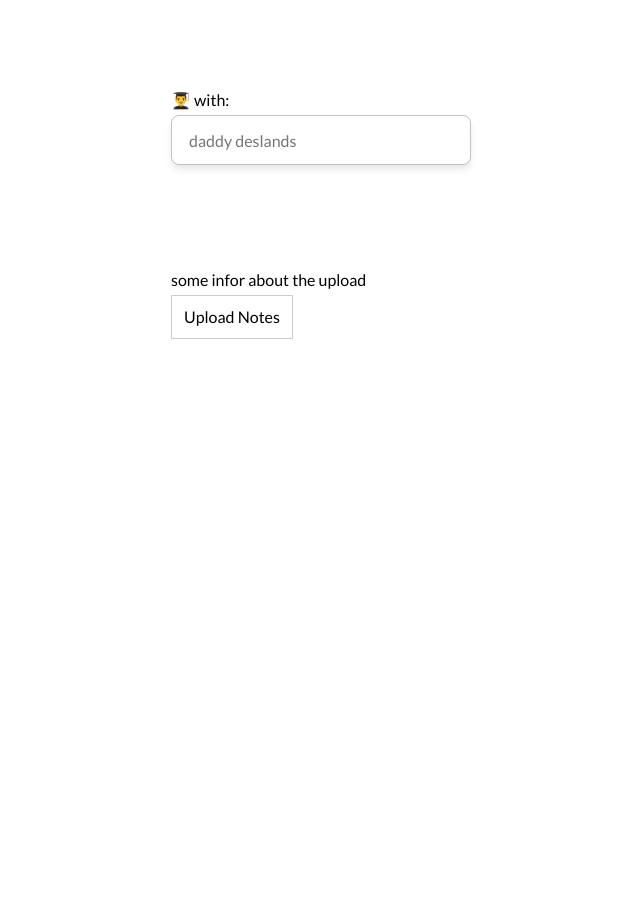
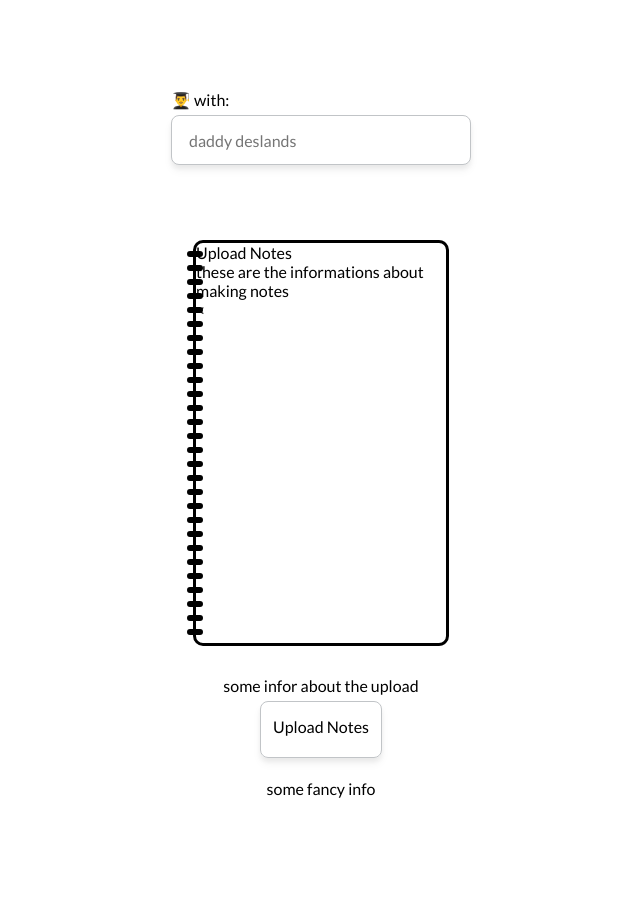
Before and after one commit to rhotter/marinotes, a Flask app: page /share in a window 1280 px wide. Shown: the part 559-1474 px from the top of the page, without its empty margins (319-959 px from the left). Before the commit the page ends 898 px from the top, so only its background shows below. Run offline with Flask 2, Linux system fonts and the light colour scheme.

Commit message:
morework

```diff
--- a/static/css/share.css
+++ b/static/css/share.css
@@ -133,8 +133,53 @@ input[type="file"] {
     display: none;
 }
 .uploadStyle {
-    border: 1px solid #ccc;
     display: inline-block;
     padding: 6px 12px;
     cursor: pointer;
+		border: 1px solid #C1C4C7;
+		border-top-right-radius: 8px;
+		border-top-left-radius: 8px;
+		border-bottom-right-radius: 8px;
+		border-bottom-left-radius: 8px;
+		font-size: 16px;
+		padding-top: 10px;
+		padding-bottom: 10px;
+		height: 35px;
+		box-shadow: 0 4px 4px 0 rgba(0, 0, 0, 0.05), 0 6px 10px 0 rgba(0, 0, 0, 0.045);
+		text-align: center;
 }
+
+.uploadHolder{
+	position: relative;
+}
+
+.pageDRW{
+	border: 3px solid black;
+	border-radius: 10px;
+	height: 400px;
+	width: 250px;
+	margin: 0 auto;
+	position: relative;
+}
+
+.rectHold{
+	position: absolute;
+	left: -9px;
+	top: 8px;
+}
+
+.rectDRW{
+	border: 3px solid black;
+	border-radius: 10px;
+	height: 0px;
+	width: 10px;
+	margin-bottom: 8px;
+}
+
+.noteTitle{
+
+}
+
+.noteBody{
+
+}
--- a/templates/share.html
+++ b/templates/share.html
@@ -72,7 +72,27 @@
 					<button id="tBut" disabled type ="button" class="nextBut"   onclick="nextStep()">Done</button>
 				</div> -->
 			</div>
-			<div class="inputHolder">
+
+			<div class="uploadHolder">
+
+				<div class="pageDRW">
+					<div class="rectHold">
+						<div class="rectDRW"></div><div class="rectDRW"></div><div class="rectDRW"></div><div class="rectDRW"></div><div class="rectDRW"></div><div class="rectDRW"></div><div class="rectDRW"></div><div class="rectDRW"></div><div class="rectDRW"></div>
+						<div class="rectDRW"></div><div class="rectDRW"></div><div class="rectDRW"></div><div class="rectDRW"></div><div class="rectDRW"></div><div class="rectDRW"></div><div class="rectDRW"></div><div class="rectDRW"></div><div class="rectDRW"></div>
+						<div class="rectDRW"></div><div class="rectDRW"></div><div class="rectDRW"></div><div class="rectDRW"></div><div class="rectDRW"></div><div class="rectDRW"></div><div class="rectDRW"></div><div class="rectDRW"></div><div class="rectDRW"></div>
+						<div class="rectDRW"></div>
+					</div>
+
+					<div class="noteTitle"> Upload Notes </div>
+					<div class="noteBody"> these are the informations about making notes </div>
+					<
+
+				</div>
+
+
+			</div>
+
+			<div style="text-align: center;" class="inputHolder">
 				<div>
 					some infor about the upload
 				</div>
@@ -80,6 +100,8 @@
 					Upload Notes
 				</label>
 				<input id="file1" type="file" accept=".pdf" multiple>
+				<p> some fancy info </p>
+
 							<!-- <div class="buttonHolder">
 								<button type="button" onclick="prevStep()">previous</button>
 								<button id="tBut" disabled type ="button" style="text-align:right;" onclick="nextStep()">Submit</button>
```
